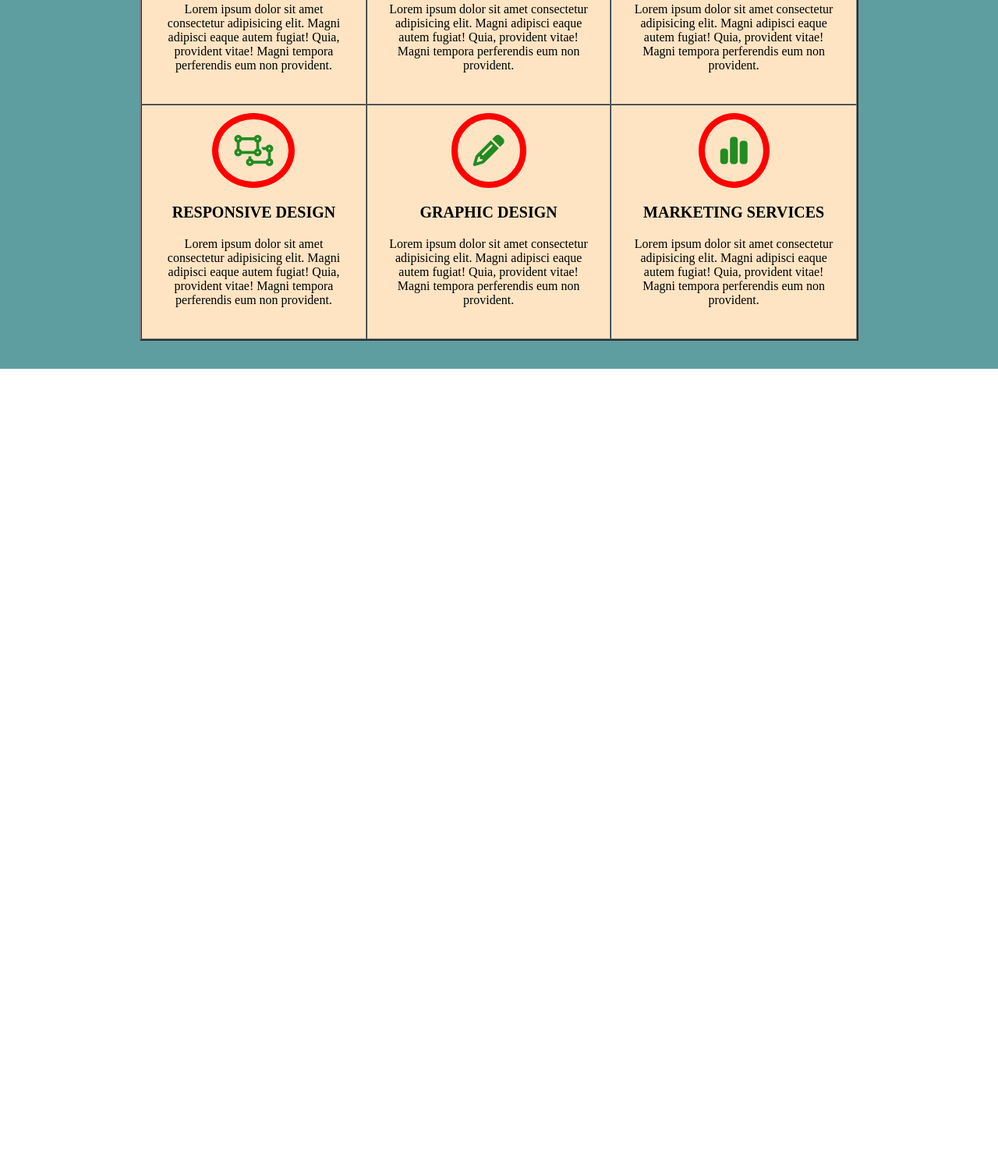
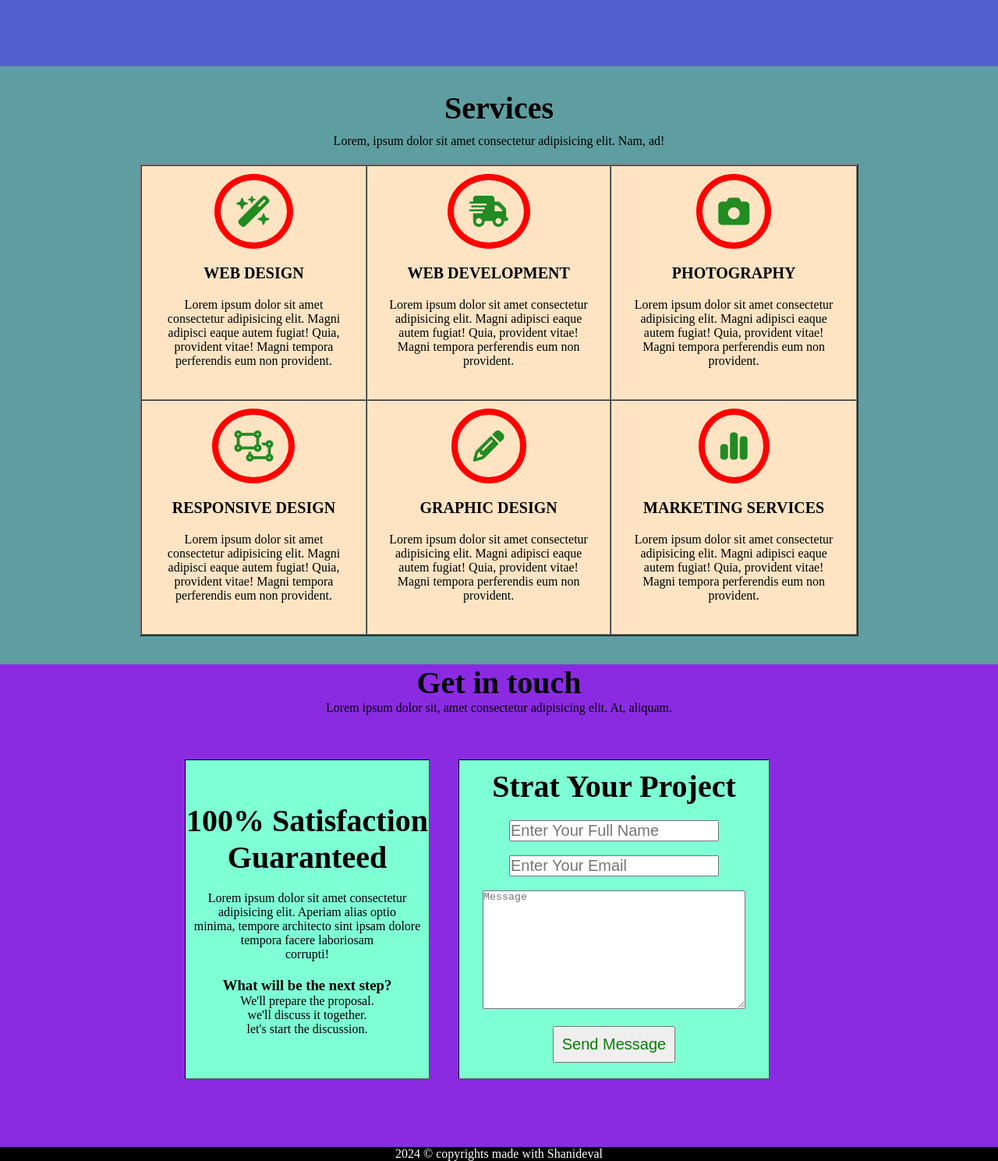
Before and after one commit to shaninishad1999/New-Portholiuo, a plain HTML site: page index.html in a window 1280 px wide. Shown: the part 2313-3802 px from the top of the page at 78% size. Before the commit the page ends 2786 px from the top, so only its background shows below. Drawn offline with Linux system fonts and the light colour scheme.

```diff
--- a/index.html
+++ b/index.html
@@ -19,9 +19,9 @@
                 <li><a href="#about">About</li></a>
                 <li><a href="#skills">Skills</li></a>
                 <li><a href="#services">Services</li></a>
-                <li><a href="#">Education</li></a>
+                <li><a href="#education">Education</li></a>
                 <li><a href="#">Work</li></a>
-                <li><a href="#">Contact</li></a>
+                <li><a href="#contact">Contact</li></a>
         </ul>
     </div>
     </nav>
@@ -82,6 +82,22 @@
 <!-- Education section -->
 <div id="education">
     <h2>Education</h2>
+    <table class="edu">
+        <tr>
+            <td>
+                <h3>Computer Science</h3>
+                <p>Lorem ipsum dolor sit amet consectetur adipisicing elit. Magni, ut.</p>
+            </td>
+            <td>
+                <h3>Bachlar's Degree</h3>
+                <p>Lorem ipsum dolor sit amet consectetur adipisicing elit. Atque, dolores.</p>
+            </td>
+            <td>
+                <h3>Master's Degree</h3>
+                <p>Lorem ipsum, dolor sit amet consectetur adipisicing elit. Quia, voluptatibus?</p>
+            </td>
+        </tr>
+    </table>
 
 </div>
 
@@ -121,5 +137,52 @@
         </tr>
     </table></center><br><br>
 </div>
+
+<!-- Contact form -->
+<div id="contact">
+    <h2>Get in touch</h2>
+    <p>Lorem ipsum dolor sit, amet consectetur adipisicing elit. At, aliquam.</p>
+
+    <div>
+        <table class="table3" border="2">
+            <tr>
+                <td class="t_data">
+                <h2>100% Satisfaction <br>
+                     Guaranteed</h2>
+                     <p>Lorem ipsum dolor sit amet consectetur adipisicing elit. Aperiam alias optio <br> minima, tempore architecto sint ipsam dolore tempora facere laboriosam <br> corrupti!</p>
+                <h3>What will be the next step?</h3>
+                <ul>
+                    <li>We'll prepare the proposal.</li><br>
+                    <li>we'll discuss it together.</li><br>
+                    <li>let's start the discussion.</li><br>
+                </ul>
+                    </td>
+                <td class="t_data2">
+                    <h2>Strat Your Project</h2>
+                    <form action="#" >
+                        <label for="fname"></label>
+                        <input class="fname" type="text" id="fname" placeholder="Enter Your Full Name"> <br><br>
+                        <label for="email"></label>
+                        <input class="fname"  type="email"  id="email" placeholder="Enter Your Email "><br><br>
+                        <label for="msg"></label>
+                        <textarea id="msg" cols="40" rows="10" placeholder="Message"></textarea><br><br>
+                        <label for="submit"></label>
+                        <input class="btn" type="submit" id="submit" value="Send Message">
+                    </form>
+
+                </td>
+            </tr>
+        </table>
+    </div>
+
+</div>
+
+
+<!-- Foooter -->
+<div class="footer">
+    <p>2024 &copy; copyrights made with Shanideval</p>
+
+</div>
+
 </body>
 </html>
--- a/style.css
+++ b/style.css
@@ -268,12 +268,32 @@
 /* Education section */
 #education{
     background-color: 	#515fce;
-    padding-top: 20px;
-    padding-bottom: 20px;
+    padding-top: 50px;
+    padding-bottom: 200px;
+    padding-left: 100px;
+}
+#education h2{
+    font-size: 40px;
     text-align: center;
-    font-size: 30px;
 
 }
+.edu{
+    padding-top: 50px;
+}
+.edu h3{
+    text-align: center;
+    font-size: 25px;
+
+    color: bisque;
+    font-family: 'Segoe UI', Tahoma, Geneva, Verdana, sans-serif;
+}
+.edu p{
+    padding-top: 50px;
+    text-align: center;
+    padding-right: 100px;
+}
+
+
 
 /* education close */
 
@@ -324,3 +344,72 @@
     border-style: dashed;
     background-color: transparent;
 }
+
+/* Contact form */
+
+#contact{
+    text-align: center;
+
+    background-color: blueviolet;
+}
+#contact h2{
+    font-size: 40px;
+}
+#contact p{
+    text-align: center;
+}
+
+.table3{
+    border: 4px black;
+    padding-bottom: 50px;
+    width: 80%;
+    height: 20%;
+    height: 50vh;
+    padding-top: 20px;
+    text-align: center;
+    padding-left: 200px;
+    border-spacing: 1cm;
+
+}
+.t_data {
+    background-color: aquamarine;
+    padding-bottom: 40px;
+    padding-top: 40px;
+
+}
+.t_data p{
+    padding-top: 20px;
+    padding-bottom: 20px;
+}
+
+.t_data2{
+    background-color: aquamarine;
+    padding-bottom: 20px;
+    padding-top: 10px;
+    padding-left: 30px;
+    padding-right: 30px;
+}
+.t_data2 h2{
+    padding-bottom: 20px;
+}
+.btn{
+    color: green;
+    font-size: 20px;
+    padding: 10px 10px 10px 10px;
+
+}
+.fname{
+    font-size: 20px;
+}
+
+
+.btn:hover{
+    color: white;
+    cursor: pointer;
+    background-color: blueviolet;
+}
+.footer{
+    background-color: black;
+    color: white;
+    text-align: center;
+}
```
